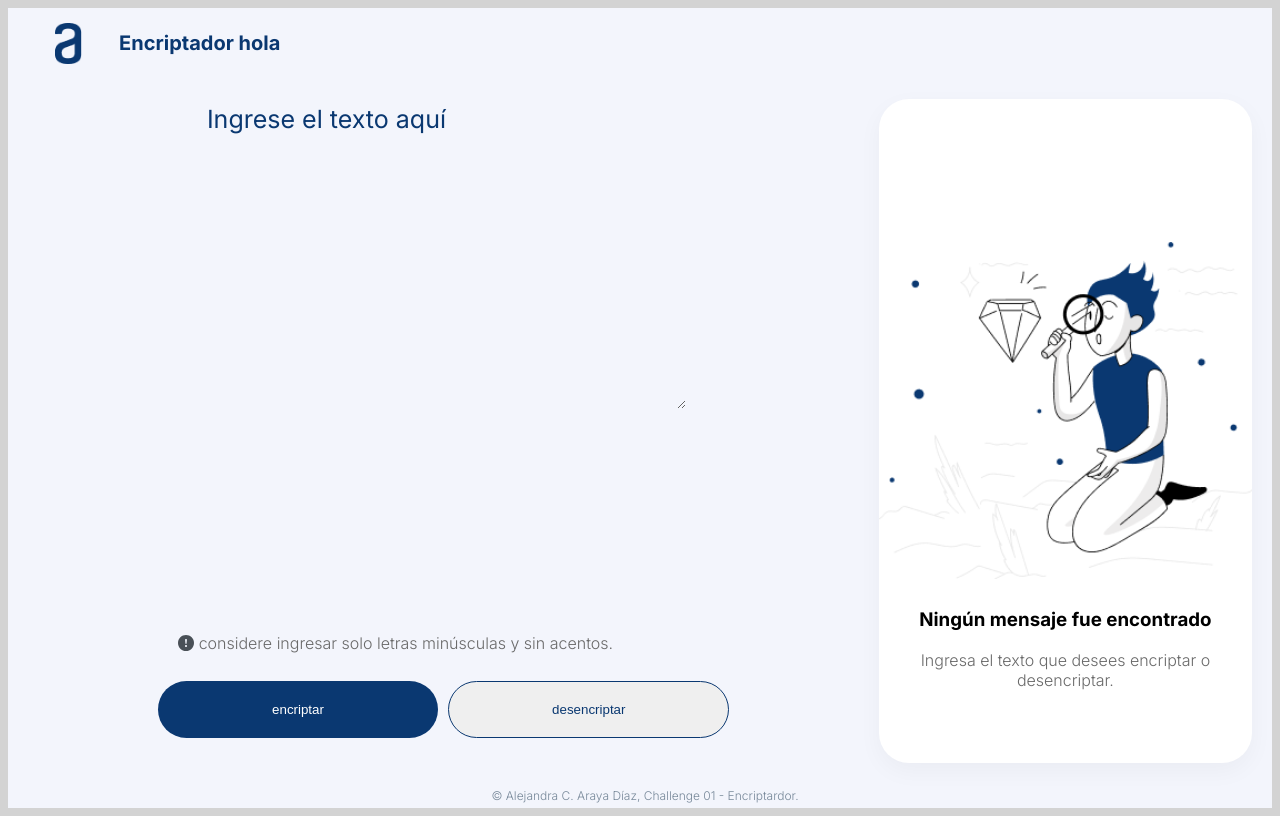
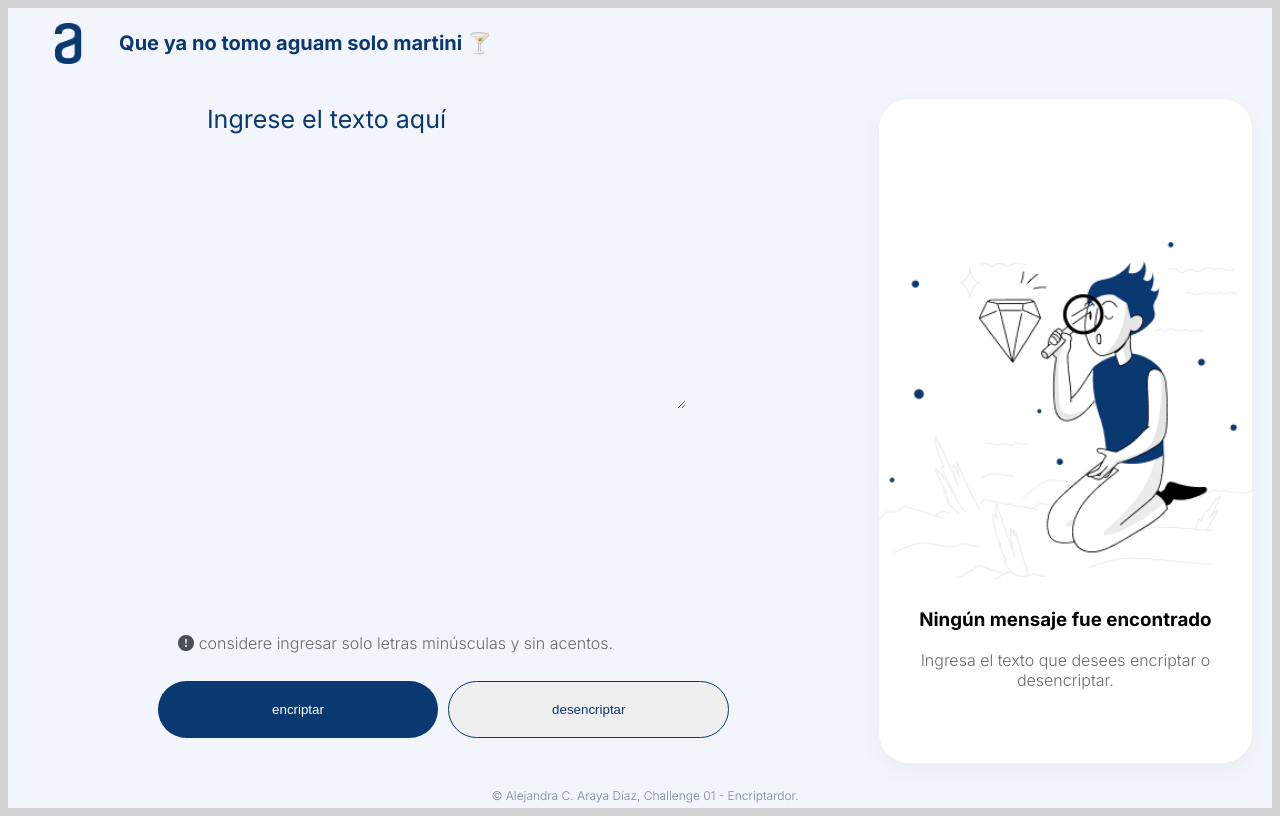
Before and after one commit to Alejandra-AD/Alejandra-AD.github.io, a plain HTML site: page index.html in a window 1280 px wide. Drawn offline with Linux system fonts and the light colour scheme; some packages are replaced by stand-ins of ours; a script that the page names is missing.

Commit message:
Update index.html

```diff
--- a/index.html
+++ b/index.html
@@ -19,7 +19,7 @@ https://cdn.jsdelivr.net/npm/sweetalert2@11.10.5/dist/sweetalert2.min.css
 
     <header>
       <img src="img/Logo.png" class="logo" alt="logo-alura">
-      <h1>Encriptador hola</h1>
+      <h1>Que ya no tomo aguam solo martini 🍸</h1>
     </header>
 
     <div class="frame-interno">
```
